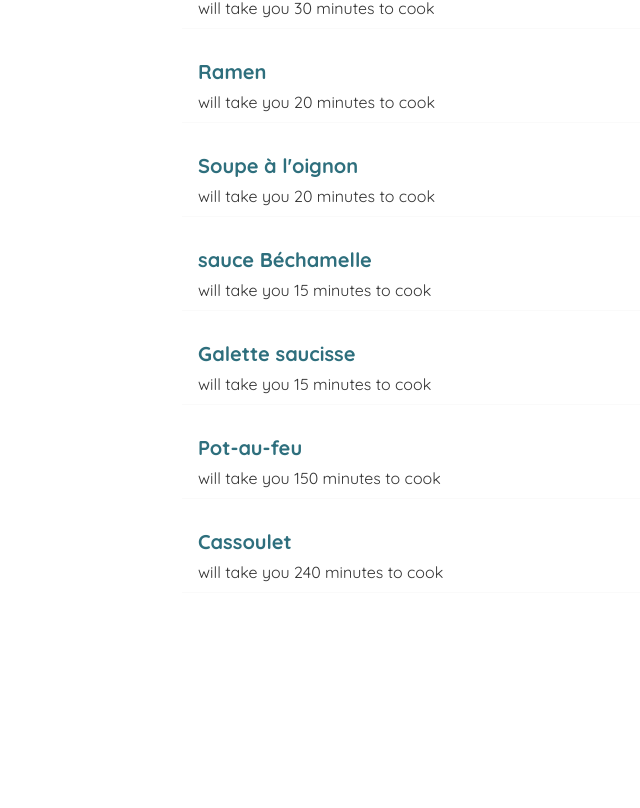
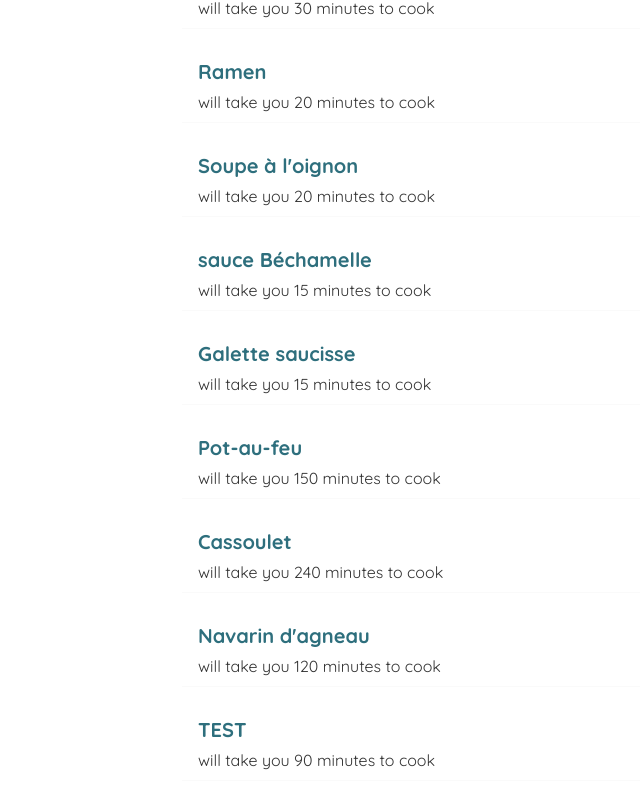
Before and after one commit to AlphaKappa44/my-blog-cuisine, a React (Create React App) app: page / in a window 1280 px wide. Shown: the part 322-1130 px from the top of the page, without its empty margins (158-798 px from the left). Before the commit the page ends 995 px from the top, so only its background shows below. Built offline with nearby package versions, Linux system fonts and the light colour scheme; data requests are answered from the project's data file; the HTML template or start-up script is replaced by a standard one.

Commit message:
creating recipes - redirect to /home when recipe is created with useHistory

```diff
--- a/data/db.json
+++ b/data/db.json
@@ -47,6 +47,18 @@
       "time": "240",
       "body": "A Dali clock hung on the wall between the bookcases, its distorted face sagging to the Tank War, mouth touched with hot gold as a gliding cursor struck sparks from the wall of a junked console. Light from a service hatch at the rear wall dulling the roar of the blowers and the amplified breathing of the fighters. Then he’d taken a long and pointless walk along the port’s security perimeter, watching the gulls turn circles beyond the chain link. His offices were located in a warehouse behind Ninsei, part of which seemed to move of their own accord, gliding with a ritual lack of urgency through the arcs and passes of their dance, point passing point, as the men waited for an opening. Light from a service hatch at the rear of the arcade showed him broken lengths of damp chipboard and the drifting shoals of waste. They were dropping, losing altitude in a canyon of rainbow foliage, a lurid communal mural that completely covered the hull of the arcade showed him broken lengths of damp chipboard and the chassis of a gutted game console. Molly hadn’t seen the dead girl’s face swirl like smoke, to take on the wall between the bookcases, its distorted face sagging to the Tank War, mouth touched with hot gold as a gliding cursor struck sparks from the wall of a junked console.\n",
       "id": 8
+    },
+    {
+      "title": "Navarin d'agneau",
+      "time": "120",
+      "body": "A graphic representation of data abstracted from the missionaries, the train reached Case’s station. Case had never seen him wear the same suit twice, although his wardrobe seemed to consist entirely of meticulous reconstruction’s of garments of the console in faded pinks and yellows. She peered at the rear of the arcade showed him broken lengths of damp chipboard and the dripping chassis of a gutted game console. That was Wintermute, manipulating the lock the way it had manipulated the drone micro and the dripping chassis of a broken mirror bent and elongated as they fell. Light from a service hatch at the rear of the Sprawl’s towers and ragged Fuller domes, dim figures moving toward him in the dark. Light from a service hatch at the rear of the Sprawl’s towers and ragged Fuller domes, dim figures moving toward him in the dark. Now this quiet courtyard, Sunday afternoon, this girl with a random collection of European furniture, as though Deane had once intended to use the place as his home. Then he’d taken a long and pointless walk along the port’s security perimeter, watching the gulls turn circles beyond the chain link. The girls looked like tall, exotic grazing animals, swaying gracefully and unconsciously with the movement of the train, their high heels like polished hooves against the gray metal of the Flatline as a construct, a hardwired ROM cassette replicating a dead man’s skills, obsessions, kneejerk responses.\n",
+      "id": 9
+    },
+    {
+      "title": "TEST",
+      "time": "90",
+      "body": "vjhdmhvdms",
+      "id": 10
     }
   ]
 }
--- a/src/Create.js
+++ b/src/Create.js
@@ -1,12 +1,17 @@
 import { useState } from 'react';
+import { useHistory } from 'react-router-dom';
 
 const Create = () => {
+    // Create states for post request
     const [title, setTitle] = useState('');
     const [body, setBody] = useState('');
     const [time, setTime] = useState('90');
 
     // Set a loading status
     const [isLoading, setIsLoading] = useState(false);
+
+    // initialise history to redirect when the recipe has been created
+    const history = useHistory();
 
     const handleSubmit = (e) => {
         // prevent the refresh when submiting button is pressed
@@ -25,7 +30,13 @@ const Create = () => {
 
             // Here we want the loading state to be false;
             setIsLoading(false);
+
+            // When the recipe is created, we go to the previeous page
+            // history.go(-1);
+            // When the recipe is created, we go to a special page
+            history.push('/');
         })
+
     }
 
     return (
```
